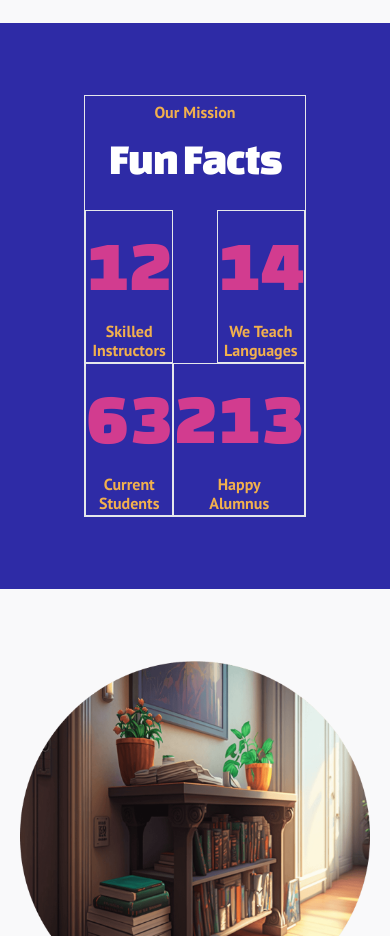
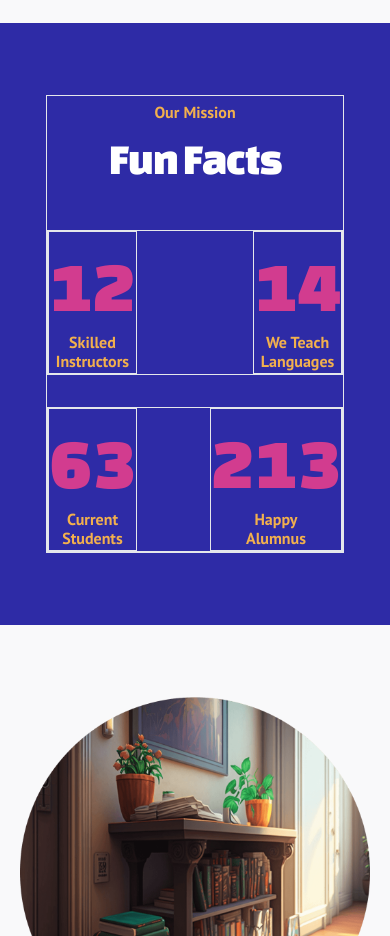
Before and after one commit to danielswift10/project-angies, a React (Create React App) app: page /about in a window 390 px wide. Shown: the part 1440-2376 px from the top of the page. Built offline with nearby package versions, Linux system fonts and the light colour scheme.

Commit message:
style: added styling

```diff
--- a/src/Components/About/FunFact.jsx
+++ b/src/Components/About/FunFact.jsx
@@ -8,35 +8,35 @@ const FunFact = () => {
       <div
         className={`${styles.boxWidth} ${styles.flexCenter} ss:px-0 ss:w-[600px] lg:w-[1120px] xlg:w-[1200px] xl:w-[1280px] lg:px-0  md:w-[920px] md:px-0 ${styles.padding} gap-10 ${layout.section1}`}
       >
-        <div className="content text-center border ">
+        <div className="content text-center border w-[85%] ">
           <h4 className={`${styles.heading4} mb-2 text-yellow `}>
             Our Mission
           </h4>
           <h2
-            className={`${styles.heading2} text-[44px]  xl:text-[79px] s:text-[48px] mb-7 text-white leading-[46px] ss:leading-[56px]  tracking-[-1.32px] `}
+            className={`${styles.heading2} text-[44px]  xl:text-[79px] ss:text-[48px] mb-12 sm:m text-white leading-[46px] ss:leading-[56px]  tracking-[-1.32px] `}
           >
             Fun Facts
           </h2>
           {/* <div className={`number flex flex-wrap smd:w-[769px] smd:gap-x-[40px] gap-x-[83px] xs:gap-x-[170px]  gap-y-[20px] w-[90%] ss:w-[450px] border mx-auto justify-between items-center md:w-[830px] lg:w-[1070px] xl:w-[1280px]  `}> */}
-          <div className="w-full ">
-            <div className="flex flex-row  justify-between">
+          <div className="w-full flex flex-col gap-8 md:flex-row md:gap-0 md:justify-between   ">
+            <div className="flex flex-row  justify-between  border lg:gap-[145px] xlg:gap-[170px] xl:gap-[125px]  md:gap-[90px]">
             <div className="border relative">
-                <h2 className={`font-changa text-bold text-[72px] lg:text-[90px] lg:mb-[-10px]  xl:text-[128px] text-pink `}>12</h2>
+                <h2 className={`font-changa text-bold text-[72px] lg:text-[90px] mb-[-10px]  xl:text-[128px] text-pink `}>12</h2>
                 <p className={`font-pt font-bold text-[16px] text-yellow xl:text-[32px] lg:text-[23px] `}> <span className="block mb-[-5px] ">Skilled </span> <span>Instructors</span> </p>
             </div>
             {/* <div className="xl:h-[163px] line rounded-[10px] bg-[#ffffff33] w-[8px] absolute top-10 " /> */}
             <div className="border">
-                <h2 className={`font-changa text-bold text-[72px] lg:text-[90px] lg:mb-[-10px] xl:text-[128px] text-pink `}>14</h2>
+                <h2 className={`font-changa text-bold text-[72px] lg:text-[90px] mb-[-10px] xl:text-[128px] text-pink `}>14</h2>
                 <p className={`font-pt font-bold text-[16px] text-yellow xl:text-[32px] lg:text-[23px] `}> <span className="block mb-[-5px]">We Teach </span> <span>Languages</span> </p>
             </div>
             </div>
-            <div className="flex flex-row justify-between">
+            <div className="flex flex-row justify-between  border lg:gap-[145px] xlg:gap-[170px] xl:gap-[125px] md:gap-[90px]">
             <div className="border">
-                <h2 className={`font-changa text-bold text-[72px] lg:text-[90px] lg:mb-[-10px] xl:text-[128px] text-pink `}>63</h2>
+                <h2 className={`font-changa text-bold text-[72px] lg:text-[90px] mb-[-10px] xl:text-[128px] text-pink `}>63</h2>
                 <p className={`font-pt font-bold text-[16px] text-yellow xl:text-[32px] lg:text-[23px] `}> <span className="block mb-[-5px]">Current</span> <span>Students</span> </p>
             </div>
             <div className="border">
-                <h2 className={`font-changa text-bold text-[72px] lg:text-[90px] lg:mb-[-10px] xl:text-[128px] text-pink  `}>213</h2>
+                <h2 className={`font-changa text-bold text-[72px] lg:text-[90px] mb-[-10px] xl:text-[128px] text-pink  `}>213</h2>
                 <p className={`font-pt font-bold text-[16px] text-yellow xl:text-[32px] lg:text-[23px] `}> <span className="block mb-[-5px]">Happy</span> <span>Alumnus</span> </p>
             </div>
             </div>
```
